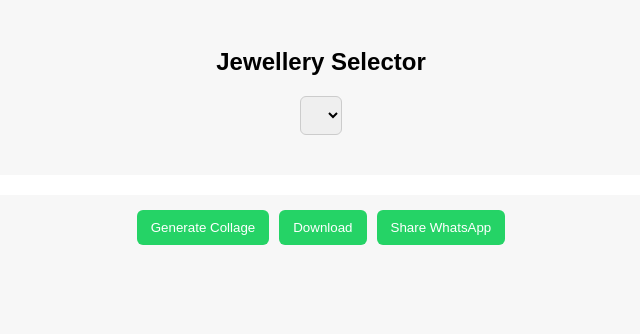
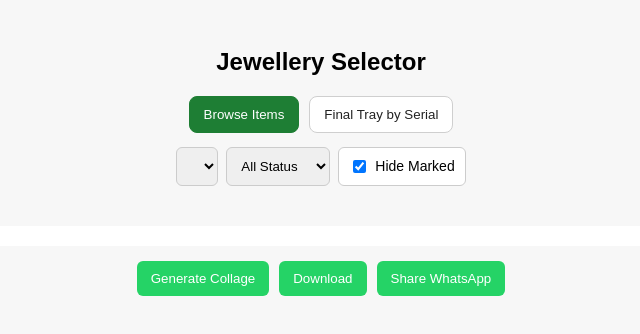
Before and after one commit to dreamsai734-svg/jewellery-site, a plain HTML site: page index.html in a window 1280 px wide. Shown: the whole page, without its empty margins (319-959 px from the left). Drawn offline with Linux system fonts and the light colour scheme; no server answers.

Commit message:
Add tabs for browsing and final tray generation

```diff
--- a/index.html
+++ b/index.html
@@ -11,9 +11,25 @@
 
 <h2>Jewellery Selector</h2>
 
+<div class="tabs">
+  <button id="tabBrowseBtn" class="tab-btn active" onclick="switchTab('browse')">Browse Items</button>
+  <button id="tabFinalTrayBtn" class="tab-btn" onclick="switchTab('finalTray')">Final Tray by Serial</button>
+</div>
+
+<section id="browseTab" class="tab-section active">
+
 <!-- FILTER -->
 <div class="controls">
-  <select id="filter" onchange="render()"></select>
+  <select id="filterType" onchange="render()"></select>
+  <select id="filterStatus" onchange="render()">
+    <option value="">All Status</option>
+    <option value="unmarked">Unmarked</option>
+    <option value="marked">Marked</option>
+  </select>
+  <label class="hide-marked-toggle">
+    <input id="hideMarked" type="checkbox" checked onchange="render()">
+    Hide Marked
+  </label>
 </div>
 
 <!-- GRID -->
@@ -33,6 +49,21 @@
   <button class="btn" onclick="downloadCollage()">Download</button>
   <button class="btn" onclick="shareCollage()">Share WhatsApp</button>
 </div>
+</section>
+
+<section id="finalTrayTab" class="tab-section">
+  <div class="final-tray-panel">
+    <h3>Generate Final Tray by Serial Codes</h3>
+    <p>Paste serial numbers separated by comma, space, or new line.</p>
+    <textarea id="serialInput" rows="5" placeholder="Example:
+RING-AB1234
+NECK-XY9876"></textarea>
+    <div class="actions">
+      <button class="btn" onclick="generateFinalTrayFromSerials()">Generate Final Tray + Mark in Excel</button>
+    </div>
+    <div id="serialFeedback" class="feedback"></div>
+  </div>
+</section>
 
 <!-- SPINNER -->
 <div id="spinner" class="spinner hidden">
```
